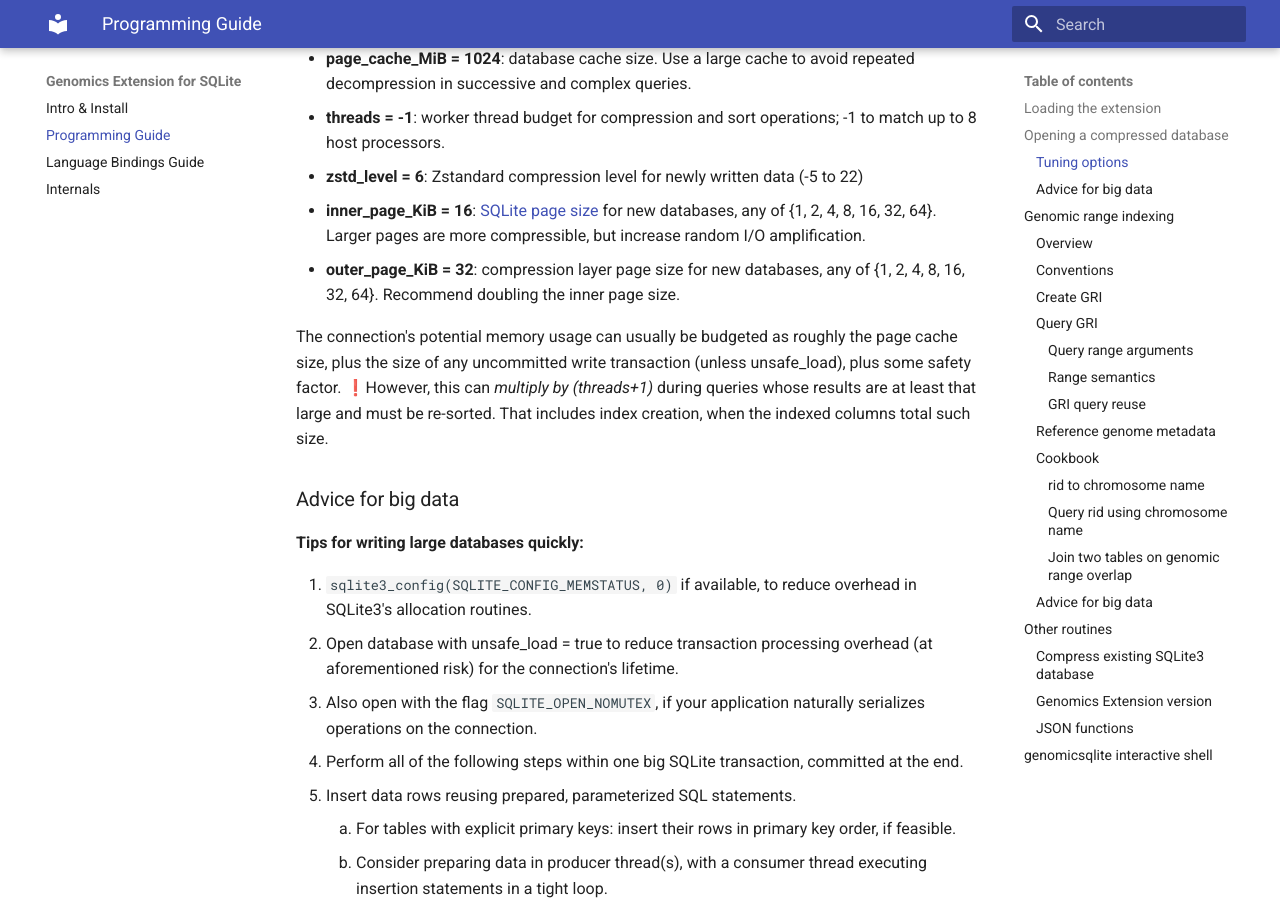
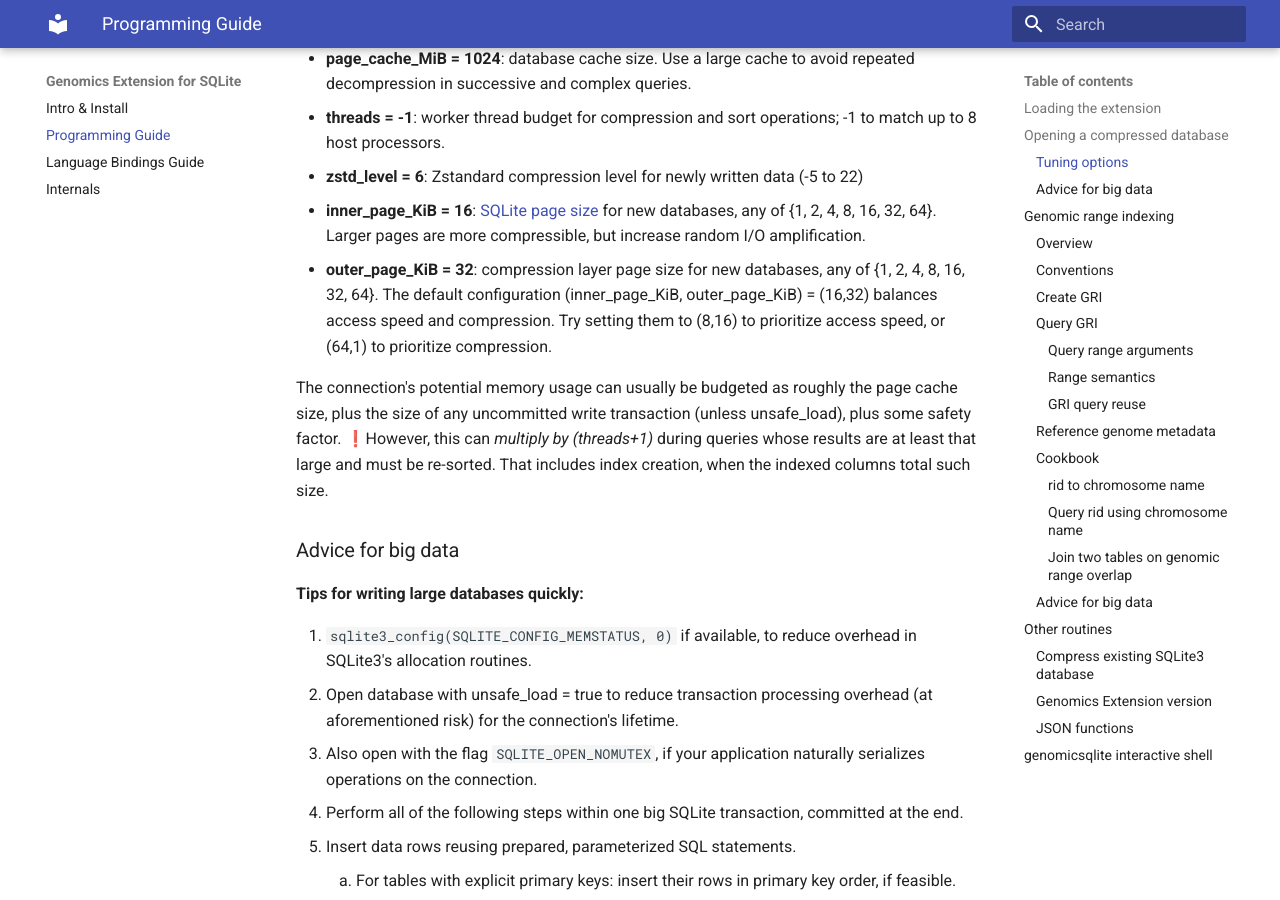
Before and after one commit to mlin/GenomicSQLite, an MkDocs documentation site: the page built from docs/guide.md, in a window 1280 px wide and 900 px high, scrolled down 1285 px. Built offline with MkDocs 1.6.1 and Material for MkDocs 9.7.7, drawn with Linux system fonts in a browser that asks for light colours.

Commit message:
update compression advice

```diff
--- a/docs/guide.md
+++ b/docs/guide.md
@@ -101,7 +101,7 @@ The aforementioned tuned settings can be further adjusted. Some bindings (e.g. C
 * **threads = -1**: worker thread budget for compression and sort operations; -1 to match up to 8 host processors.
 * **zstd_level = 6**: Zstandard compression level for newly written data (-5 to 22)
 * **inner_page_KiB = 16**: [SQLite page size](https://www.sqlite.org/pragma.html#pragma_page_size) for new databases, any of {1, 2, 4, 8, 16, 32, 64}. Larger pages are more compressible, but increase random I/O amplification.
-* **outer_page_KiB = 32**: compression layer page size for new databases, any of {1, 2, 4, 8, 16, 32, 64}. Recommend doubling the inner page size.
+* **outer_page_KiB = 32**: compression layer page size for new databases, any of {1, 2, 4, 8, 16, 32, 64}. The default configuration (inner_page_KiB, outer_page_KiB) = (16,32) balances access speed and compression. Try setting them to (8,16) to prioritize access speed, or (64,1) to prioritize compression.
 
 The connection's potential memory usage can usually be budgeted as roughly the page cache size, plus the size of any uncommitted write transaction (unless unsafe_load), plus some safety factor. ❗However, this can *multiply by (threads+1)* during queries whose results are at least that large and must be re-sorted. That includes index creation, when the indexed columns total such size.
 
```
